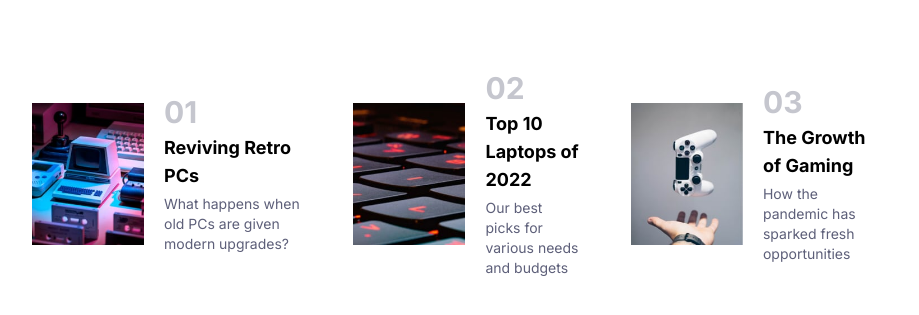
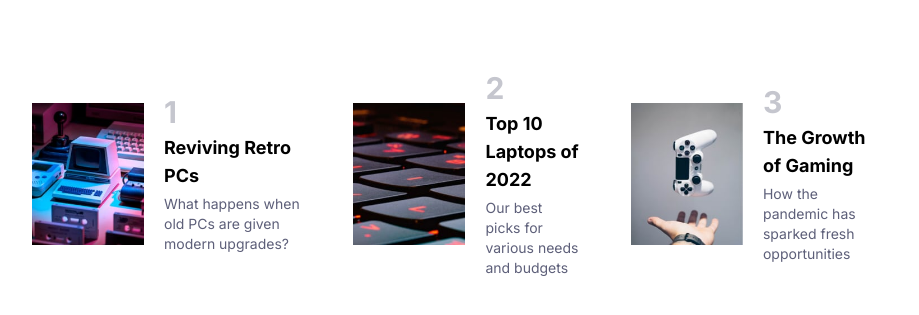
Before and after one commit to anwari-fikri/news-homepage-react, a React (Create React App) app: page / in a window 1280 px wide. Shown: the part 623-938 px from the top of the page, without its empty margins (180-1099 px from the left). Built offline with nearby package versions, Linux system fonts and the light colour scheme.

Commit message:
refactor popular

```diff
--- a/src/component/Popular.tsx
+++ b/src/component/Popular.tsx
@@ -3,39 +3,54 @@ import retroPc from "../assets/image-retro-pcs.jpg";
 import topLaptops from "../assets/image-top-laptops.jpg";
 import gamingGrowth from "../assets/image-gaming-growth.jpg";
 
+const PopularItem = ({
+  image,
+  number,
+  title,
+  content,
+}: {
+  image: any;
+  number: string;
+  title: string;
+  content: string;
+}) => {
+  return (
+    <>
+      <div className="flex flex-row items-center justify-left mx-5 my-10">
+        <img src={image} alt="retro-pc" className="w-28" />
+        <div className="flex flex-col gap-1 pl-5 pr-3">
+          <h2 className="text-grayish-blue font-bold text-3xl">{number}</h2>
+          <h3 className="font-bold text-lg">{title}</h3>
+          <p className="font-extralight text-dark-grayish-blue text-sm">
+            {content}
+          </p>
+        </div>
+      </div>
+    </>
+  );
+};
+
 const Popular = () => {
   return (
     <div className="flex flex-col md:flex-row ">
-      <div className="flex flex-row items-center justify-between mx-5 my-10">
-        <img src={retroPc} alt="retro-pc" className="w-28" />
-        <div className="flex flex-col gap-1 pl-5 pr-3">
-          <h2 className="text-grayish-blue font-bold text-3xl">01</h2>
-          <h3 className="font-bold text-lg">Reviving Retro PCs</h3>
-          <p className="font-extralight text-dark-grayish-blue text-sm">
-            What happens when old PCs are given modern upgrades?
-          </p>
-        </div>
-      </div>
-      <div className="flex flex-row items-center justify-between mx-5 my-10">
-        <img src={topLaptops} alt="retro-pc" className="w-28" />
-        <div className="flex flex-col gap-1 pl-5 pr-3">
-          <h2 className="text-grayish-blue font-bold text-3xl">02</h2>
-          <h3 className="font-bold text-lg">Top 10 Laptops of 2022</h3>
-          <p className="font-extralight text-dark-grayish-blue text-sm">
-            Our best picks for various needs and budgets
-          </p>
-        </div>
-      </div>
-      <div className="flex flex-row items-center justify-between mx-5 my-10">
-        <img src={gamingGrowth} alt="retro-pc" className="w-28" />
-        <div className="flex flex-col gap-1 pl-5 pr-3">
-          <h2 className="text-grayish-blue font-bold text-3xl">03</h2>
-          <h3 className="font-bold text-lg">The Growth of Gaming</h3>
-          <p className="font-extralight text-dark-grayish-blue text-sm">
-            How the pandemic has sparked fresh opportunities
-          </p>
-        </div>
-      </div>
+      <PopularItem
+        image={retroPc}
+        number="1"
+        title="Reviving Retro PCs"
+        content="What happens when old PCs are given modern upgrades?"
+      />
+      <PopularItem
+        image={topLaptops}
+        number="2"
+        title="Top 10 Laptops of 2022"
+        content="Our best picks for various needs and budgets"
+      />
+      <PopularItem
+        image={gamingGrowth}
+        number="3"
+        title="The Growth of Gaming"
+        content="How the pandemic has sparked fresh opportunities"
+      />
     </div>
   );
 };
```
